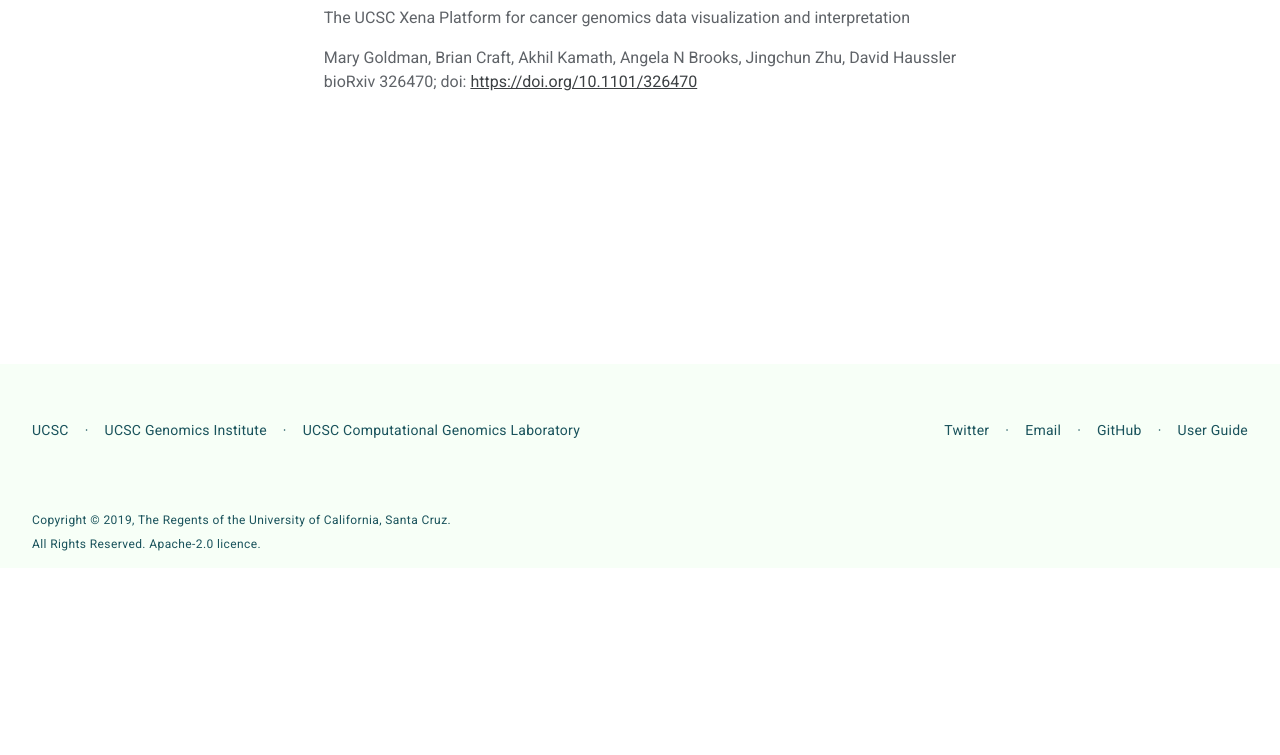
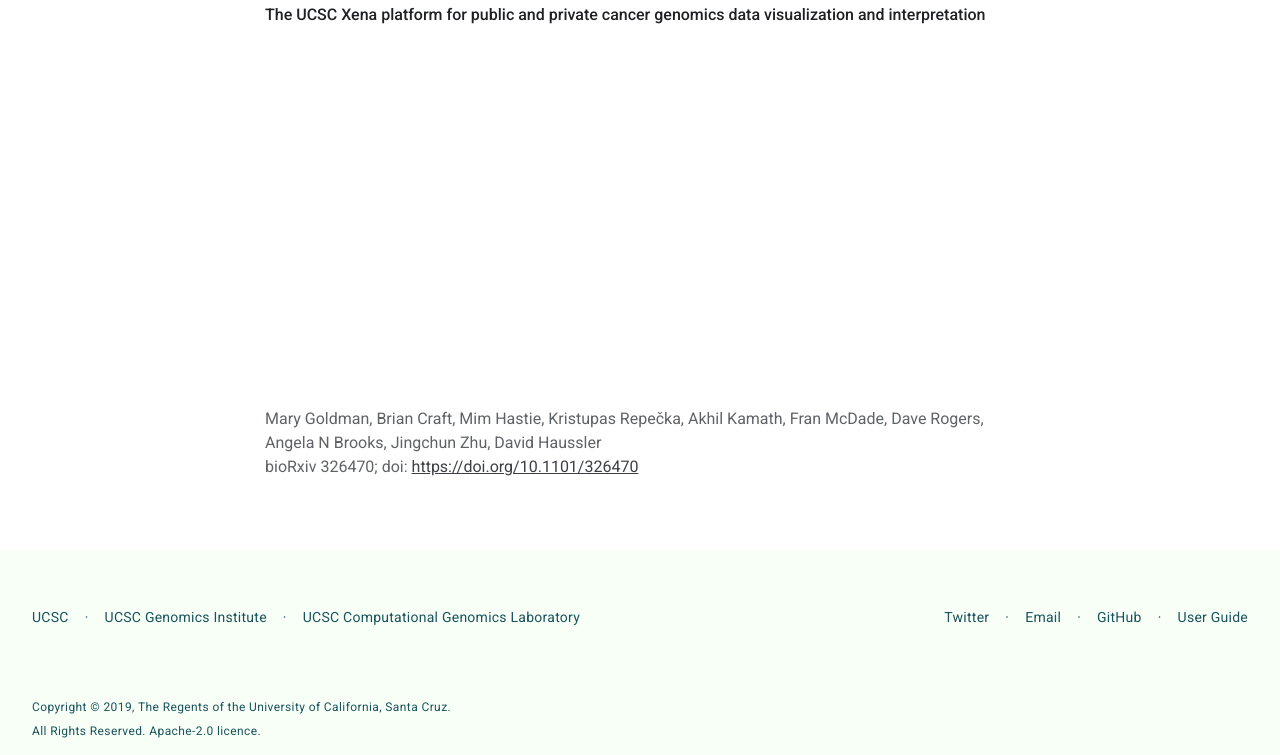
Before and after one commit to ucscXena/xena-web, a Gatsby site: page /cite-us/ in a window 1280 px wide. Shown: the part 232-987 px from the top of the page. Before the commit the page ends 800 px from the top, so only its background shows below. Built offline with nearby package versions, Linux system fonts and the light colour scheme; Gatsby itself is replaced by a stand-in of ours; some packages are replaced by stand-ins of ours.

Commit message:
Update cite-us.md

```diff
--- a/content/cite-us.md
+++ b/content/cite-us.md
@@ -5,7 +5,7 @@
 hideImprovePage: true
 ---
 
-The UCSC Xena Platform for cancer genomics data visualization and interpretation
+<h4>The UCSC Xena platform for public and private cancer genomics data visualization and interpretation</h4>
 
-Mary Goldman, Brian Craft, Akhil Kamath, Angela N Brooks, Jingchun Zhu, David Haussler\
+Mary Goldman, Brian Craft, Mim Hastie, Kristupas Repečka, Akhil Kamath, Fran McDade, Dave Rogers, Angela N Brooks, Jingchun Zhu, David Haussler\
 bioRxiv 326470; doi: https://doi.org/10.1101/326470
```
